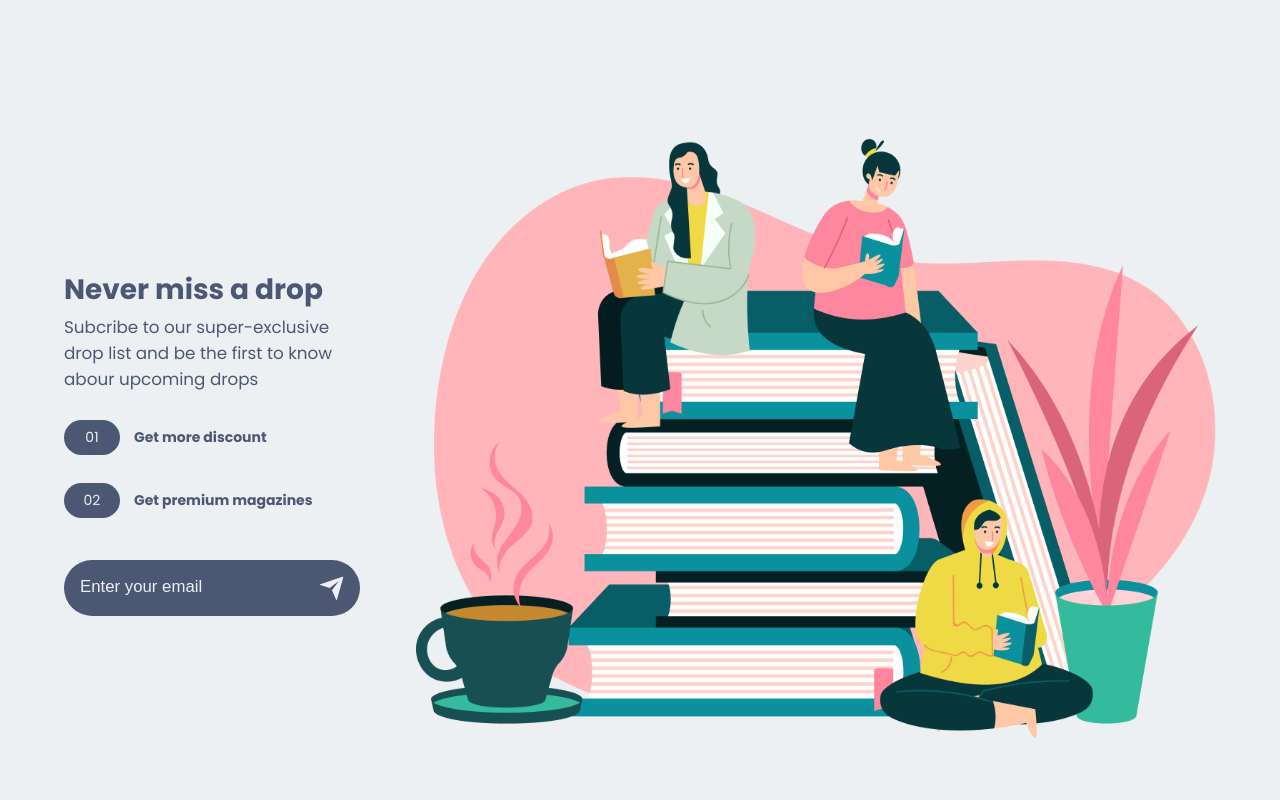
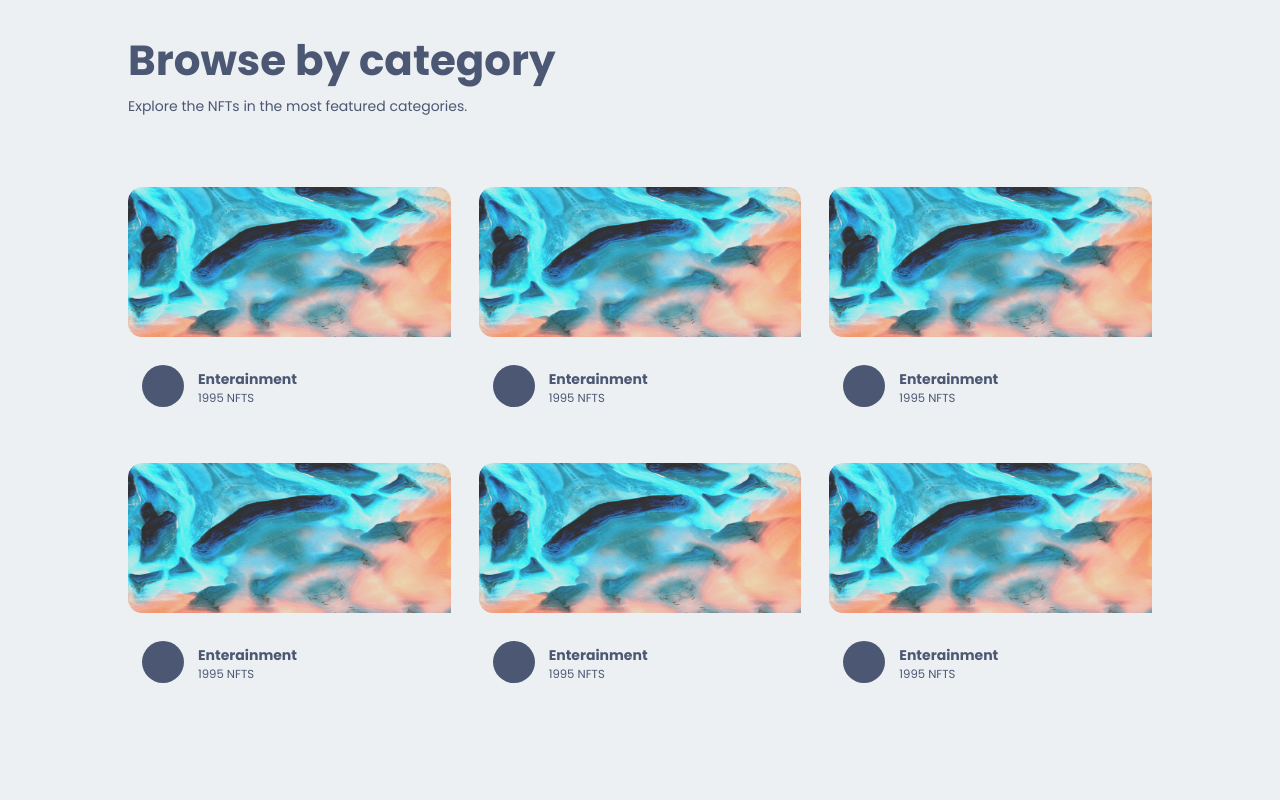
Before and after one commit to VicBikey/NFT-Cicrypt-MarketPlace, a Next.js app: page / in a window 1280 px wide. Shown: the part 2500-3300 px from the top of the page. Built offline with nearby package versions, Linux system fonts and the light colour scheme.

Commit message:
first commit

```diff
--- /dev/null
+++ b/components/Category/Category.jsx
@@ -0,0 +1,41 @@
+import React from "react";
+import Image from "next/image";
+import { BsCircleFill } from "react-icons/bs";
+
+//INTERNAL IMPORT
+import Style from "./Category.module.css";
+import images from "../../img";
+
+const Category = () => {
+  const CategoryArray = [1, 2, 3, 4, 5, 6];
+  return (
+    <div className={Style.box_category}>
+      <div className={Style.category}>
+        {CategoryArray.map((el, i) => (
+          <div className={Style.category_box} key={1 + 1}>
+            <Image
+              src={images.creatorbackground1}
+              className={Style.category_box_img}
+              alt="Background image"
+              width={350}
+              height={150}
+              objectFit="cover"
+            />
+
+            <div className={Style.category_box_title}>
+              <span>
+                <BsCircleFill />
+              </span>
+              <div className={Style.category_box_title_info}>
+                <h4>Enterainment</h4>
+                <small>1995 NFTS</small>
+              </div>
+            </div>
+          </div>
+        ))}
+      </div>
+    </div>
+  );
+};
+
+export default Category;
--- /dev/null
+++ b/components/Category/Category.module.css
@@ -0,0 +1,63 @@
+
+.box_category{
+    width: 80%;
+    margin: 0 auto;
+}
+
+.category{
+    padding: 4rem 0;
+    display: grid;
+    grid-template-columns: repeat(6, 1fr);
+    gap: 2rem;
+}
+
+.category_box{
+    line-height: 0;
+    transition: all .3s ease-in;
+    border-radius: 1rem;
+    overflow: hidden;
+    cursor: pointer;
+    padding-bottom: 1rem;
+}
+
+.category_box:hover{
+    box-shadow: var(--box-shadow);
+}
+
+.category_box_img{
+    border-radius: 1rem;
+}
+
+.category_box_title{
+    display: flex;
+    align-items: center;
+    padding: 1rem;
+    gap: 1rem;
+}
+
+.category_box_title span{
+    font-size: 3rem;
+    margin-top: 1rem;
+}
+
+@media screen and (min-device-width: 320px) and (max-device-width: 425px) {
+
+    .box_category{
+        width: 90%;
+    }
+    .category{
+        grid-template-columns: 1fr;
+    }
+}
+
+@media screen and (min-device-width: 427px) and (max-device-width: 770px) {
+    .category{
+        grid-template-columns: repeat(2,1fr);
+    }
+}
+
+@media screen and (min-device-width: 772px) and (max-device-width: 1025px) {
+    .category{
+        grid-template-columns: repeat(3,1fr);
+    }
+}
--- a/components/componentsindex.js
+++ b/components/componentsindex.js
@@ -6,6 +6,7 @@ import Service from "./Service/Service";
 import BigNFTSlider from "./BigNFTSlider/BigNFTSlider";
 import Subscribe from "./Subscribe/Subscribe";
 import Title from "./Title/Title";
+import Category from "./Category/Category";
 
 export {
     Button,
@@ -16,4 +17,5 @@ export {
     BigNFTSlider,
     Subscribe,
     Title,
+    Category,
 };
--- a/pages/index.js
+++ b/pages/index.js
@@ -8,6 +8,7 @@ import {
   BigNFTSlider,
   Subscribe,
   Title,
+  Category,
 } from "../components/componentsindex";
 
 const Home = () => {
@@ -16,11 +17,12 @@ const Home = () => {
       <HeroSection />
       <Service />
       <BigNFTSlider />
-      <Subscribe />
       <Title
         heading= "Browse by category"
         paragraph="Explore the NFTs in the most featured categories."
       />
+      <Category />
+      <Subscribe />
     </div>
   )
 };
```
